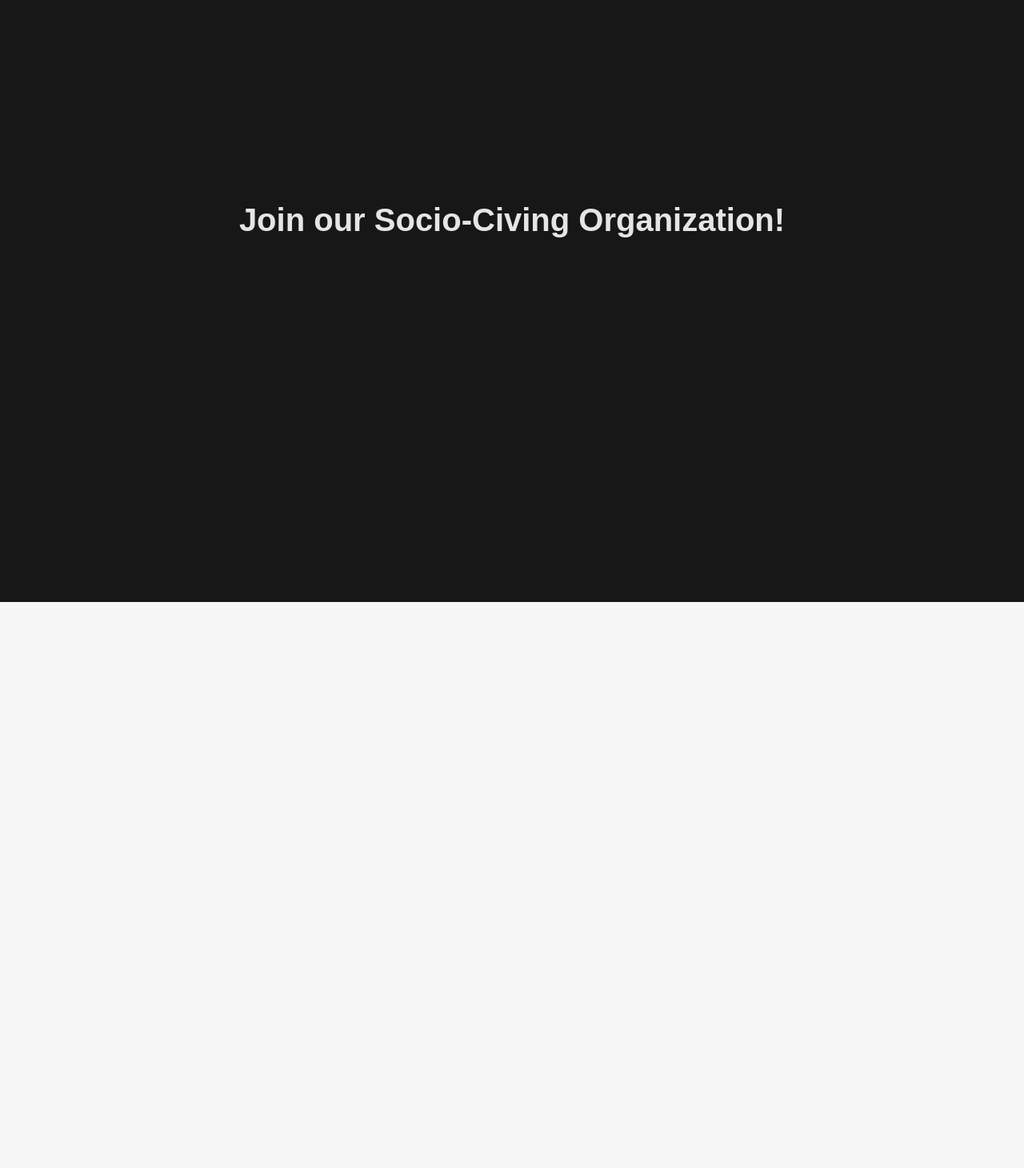
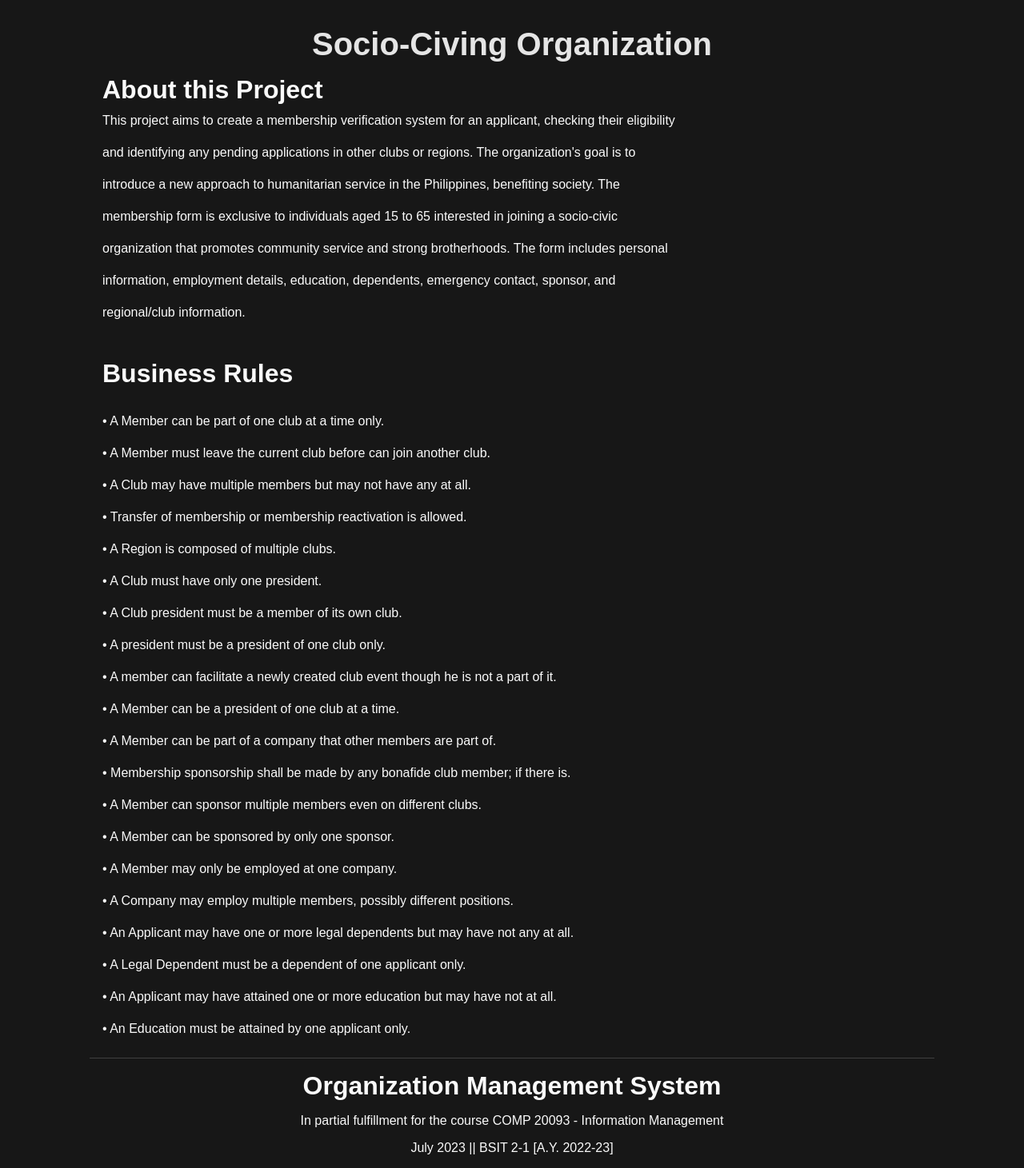
Before and after one commit to leonardporteria/organization-management-system, a React (Vite) app in the folder client/: page / in a window 1280 px wide. Shown: the part 47-1508 px from the top of the page at 80% size. Before the commit the page ends 800 px from the top, so only its background shows below. Built offline with nearby package versions, Linux system fonts and the light colour scheme.

Commit message:
add footer and landing page content

```diff
--- a/client/src/App.jsx
+++ b/client/src/App.jsx
@@ -48,7 +48,14 @@ function App() {
         </Routes>
       </BrowserRouter>
 
-      <div className='App__Footer'></div>
+      <div className='App__Footer'>
+        <h1>Organization Management System</h1>
+        <p>
+          In partial fulfillment for the course COMP 20093 - Information
+          Management
+        </p>
+        <p>July 2023 || BSIT 2-1 [A.Y. 2022-23]</p>
+      </div>
     </div>
   );
 }
--- a/client/src/App.scss
+++ b/client/src/App.scss
@@ -32,6 +32,17 @@
       color: $neutral-400;
     }
   }
+
+  &__Footer {
+    padding: 1rem;
+    border-top: 1px solid $neutral-700;
+    width: 100%;
+    display: flex;
+    flex-direction: column;
+    gap: 1rem;
+    align-items: center;
+    justify-content: center;
+  }
 }
 
 .active {
--- a/client/src/components/landingPage/LandingPage.jsx
+++ b/client/src/components/landingPage/LandingPage.jsx
@@ -1,8 +1,75 @@
+import './LandingPage.scss';
+
 const LandingPage = () => {
   return (
-    <div className='Header'>
-      <h1>Join our Socio-Civing Organization!</h1>
-    </div>
+    <>
+      <div className='Header'>
+        <h1>Socio-Civing Organization</h1>
+      </div>
+
+      <div className='Hero'>
+        <div className='Hero__About'>
+          <h1>About this Project</h1>
+          <p>
+            This project aims to create a membership verification system for an
+            applicant, checking their eligibility and identifying any pending
+            applications in other clubs or regions. The organization's goal is
+            to introduce a new approach to humanitarian service in the
+            Philippines, benefiting society. The membership form is exclusive to
+            individuals aged 15 to 65 interested in joining a socio-civic
+            organization that promotes community service and strong
+            brotherhoods. The form includes personal information, employment
+            details, education, dependents, emergency contact, sponsor, and
+            regional/club information.
+          </p>
+        </div>
+
+        <div className='Hero__Rules'>
+          <h1>Business Rules</h1>
+          <p>• A Member can be part of one club at a time only.</p>
+          <p>
+            • A Member must leave the current club before can join another club.
+          </p>
+          <p>• A Club may have multiple members but may not have any at all.</p>
+          <p>• Transfer of membership or membership reactivation is allowed.</p>
+          <p>• A Region is composed of multiple clubs.</p>
+          <p>• A Club must have only one president.</p>
+          <p>• A Club president must be a member of its own club.</p>
+          <p>• A president must be a president of one club only.</p>
+          <p>
+            • A member can facilitate a newly created club event though he is
+            not a part of it.
+          </p>
+          <p>• A Member can be a president of one club at a time.</p>
+          <p>
+            • A Member can be part of a company that other members are part of.
+          </p>
+          <p>
+            • Membership sponsorship shall be made by any bonafide club member;
+            if there is.
+          </p>
+          <p>
+            • A Member can sponsor multiple members even on different clubs.
+          </p>
+          <p>• A Member can be sponsored by only one sponsor.</p>
+          <p>• A Member may only be employed at one company.</p>
+          <p>
+            • A Company may employ multiple members, possibly different
+            positions.
+          </p>
+          <p>
+            • An Applicant may have one or more legal dependents but may have
+            not any at all.
+          </p>
+          <p>• A Legal Dependent must be a dependent of one applicant only.</p>
+          <p>
+            • An Applicant may have attained one or more education but may have
+            not at all.
+          </p>
+          <p>• An Education must be attained by one applicant only.</p>
+        </div>
+      </div>
+    </>
   );
 };
 
--- /dev/null
+++ b/client/src/components/landingPage/LandingPage.scss
@@ -0,0 +1,23 @@
+@import '../../variables';
+
+.Header {
+  > h1 {
+    font-family: 'Montserrat', sans-serif;
+  }
+}
+
+.Hero {
+  display: flex;
+  gap: 1rem;
+  flex-direction: column;
+  &__About {
+    > p {
+      max-width: 70%;
+      line-height: 2.5;
+    }
+  }
+  &__Rules {
+    max-width: 70%;
+    line-height: 2.5;
+  }
+}
```
